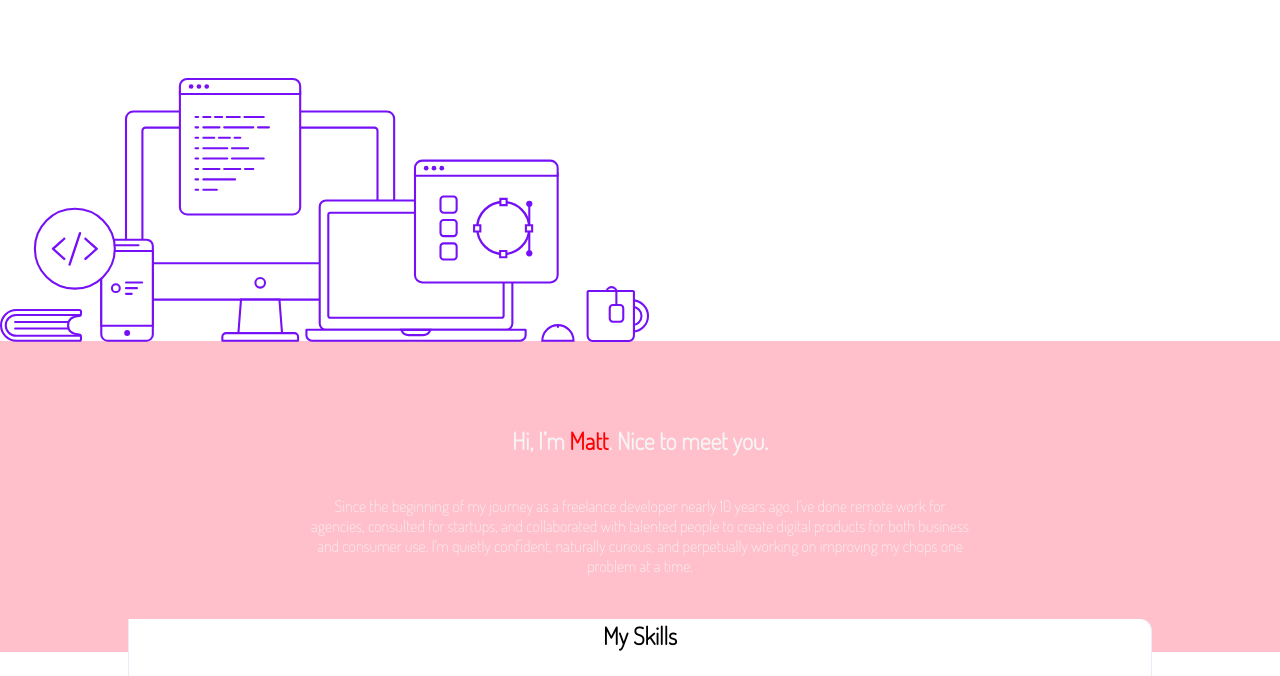
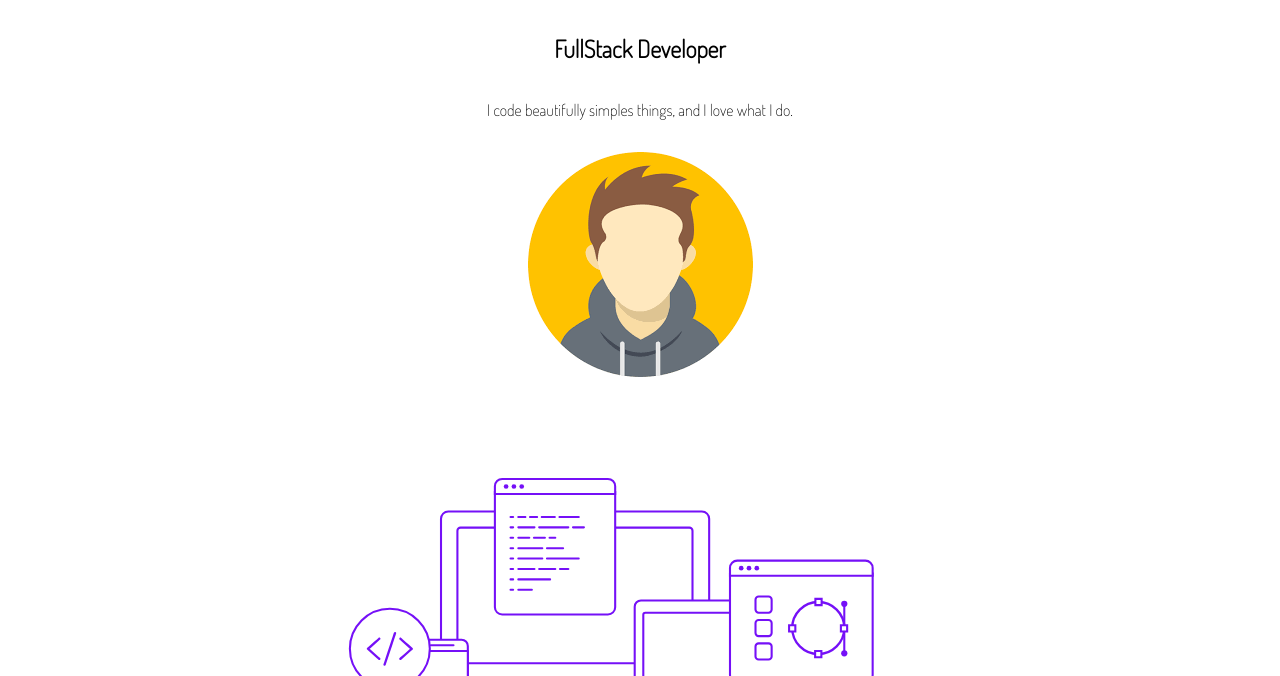
Before and after one commit to WildCodeSchool-2024-09/JS-RemoteFR-Vendangeurs-checkpoint-1, a website: page site/portfolio.html in a window 1280 px wide. Shown: the part 71-747 px from the top of the page. Drawn offline with Linux system fonts and the light colour scheme.

Commit message:
finish CSS step 2 in part 2

```diff
--- a/site/css/portfolio.css
+++ b/site/css/portfolio.css
@@ -41,6 +41,15 @@ p {
 	margin-bottom: calc(var(--gutter) * -0.3125);
 }
 
+@media screen and (min-width: 700px) {
+	main > section {
+		display: flex;
+		flex-direction: column;
+		justify-content: center;
+		align-items: center;
+	}
+}
+
 .description {
 	color: var(--light);
 	display: flex;
@@ -74,7 +83,7 @@ p {
 	border-right: var(--styledBorder);
 	border-bottom: var(--styledBorder);
 	background-color: var(--cardColor);
-  padding: calc(var(--gutter) * 3.75) calc(var(--gutter)* 2.1875);
+	padding: calc(var(--gutter) * 3.75) calc(var(--gutter) * 2.1875);
 	border-radius: var(--radius);
 	text-align: var(--textAlign);
 	box-shadow: var(--styledShadow);
--- a/site/portfolio.html
+++ b/site/portfolio.html
@@ -1,10 +1,10 @@
 <!DOCTYPE html>
 <html lang="en">
 	<head>
-    <meta charset="utf-8">
-    <meta name="viewport" content="width=device-width, initial-scale=1, shrink-to-fit=no">
-    <link rel="stylesheet" href="css/main.css">
-    <link rel="stylesheet" href="css/portfolio.css">
+		<meta charset="utf-8" />
+		<meta name="viewport" content="width=device-width, initial-scale=1, shrink-to-fit=no" />
+		<link rel="stylesheet" href="css/main.css" />
+		<link rel="stylesheet" href="css/portfolio.css" />
 		<title>Checkpoint 1 Portfolio</title>
 	</head>
 
@@ -23,6 +23,11 @@
 			<!-- First banner with title, description, avatar and image desktop -->
 			<!-- You can use the avatar image on the folder image -->
 			<section>
+				<h1>FullStack Developer</h1>
+				<p>I code beautifully simples things, and I love what I do.</p>
+				<figure>
+					<img src="./image/avatar-bis.png" alt="avatar" />
+				</figure>
 				<figure class="desktop">
 					<img src="image/desktop.svg" alt="desktop" />
 				</figure>
@@ -31,7 +36,7 @@
 			<!-- Second banner with description of your name and your presentation -->
 			<article>
 				<section class="description pink-bg">
-          <h1>Hi, I’m <span id="firstname">Matt</span>. Nice to meet you.</h1>
+					<h2>Hi, I’m <span id="firstname">Matt</span>. Nice to meet you.</h2>
 					<p>Since the beginning of my journey as a freelance developer nearly 10 years ago, I've done remote work for agencies, consulted for startups, and collaborated with talented people to create digital products for both business and consumer use. I'm quietly confident, naturally curious, and perpetually working on improving my chops one problem at a time.</p>
 				</section>
 			</article>
@@ -73,7 +78,7 @@
 				<section class="box">
 					<img src="https://mattfarley.ca/img/logos/kybercore.svg" alt="logo-entreprise" />
 					<p>Next level plug and play chassis systems for custom do-it-yourself lightsaber builds.</p>
-            <a class="disabled" >In development</a>
+					<a class="disabled">In development</a>
 				</section>
 				<section class="box">
 					<img src="https://mattfarley.ca/img/logos/basin.svg" alt="logo-entreprise" />
@@ -88,12 +93,12 @@
 				<section class="box">
 					<img src="https://mattfarley.ca/img/logos/dovetail.svg" alt="logo-entreprise" />
 					<p>A space and member management solution for coworking communities both big and small.</p>
-            <a class="disabled" >Shutdown in 2017</a>
+					<a class="disabled">Shutdown in 2017</a>
 				</section>
 			</article>
 		</main>
 		<footer class="description pink-bg">
-        <img src="image/logo-white.svg" alt='logo-white' />
+			<img src="image/logo-white.svg" alt="logo-white" />
 			<p>Living, learning, & leveling up one day at a time.</p>
 		</footer>
 		<script src="js/portfolio.js"></script>
```
Lines whose indentation alone changed are shown as unchanged.
